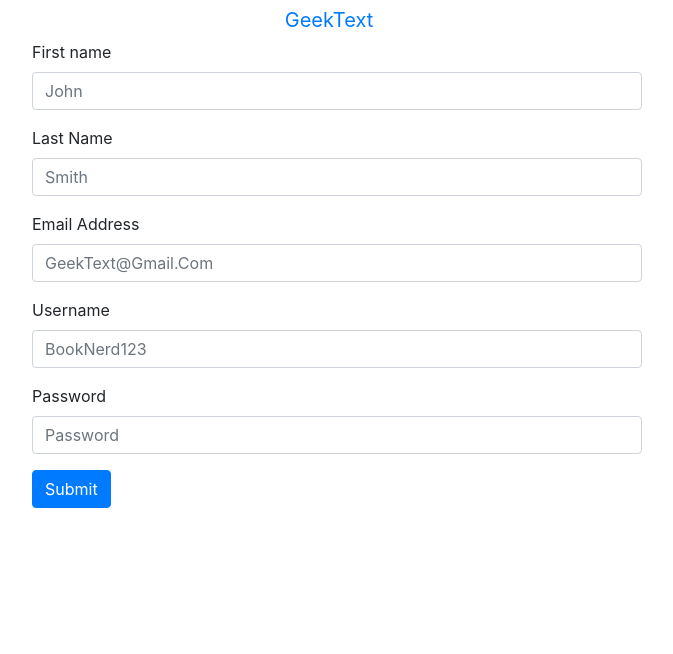
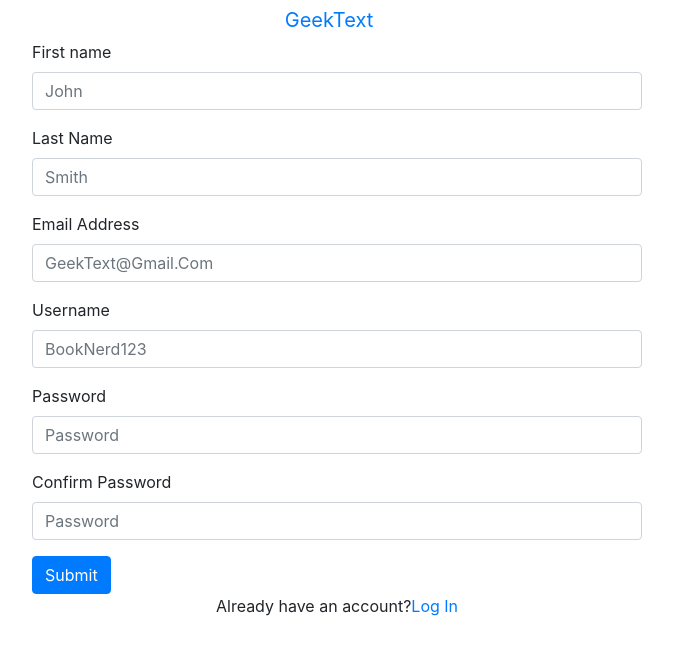
Before and after one commit to Stxvey/Geek-Text, a React (Create React App) app in the folder client/: page /register in a window 1280 px wide. Shown: the top 654 px of the page, without its empty margins (303-976 px from the left). Built offline with nearby package versions, Linux system fonts and the light colour scheme.

Commit message:
moved over register changes

```diff
--- a/client/src/components/Register.jsx
+++ b/client/src/components/Register.jsx
@@ -1,5 +1,5 @@
 import React , {useState} from 'react'
-import {Button, Form, Container, NavbarBrand} from 'react-bootstrap'
+import {Button, Form, Container, NavbarBrand, Alert} from 'react-bootstrap'
 import {Link} from 'react-router-dom'
 
 function Register() {
@@ -8,7 +8,9 @@ function Register() {
     const [email, setEmail] = useState("")
     const [username, setUsername] = useState("")
     const [password, setPassword] = useState("")
-    // const [confirmPassword, setConfirmPassword] = useState("")
+    const [confirmPassword, setConfirmPassword] = useState("")
+    const [errorMessage, setErrorMessage] = useState("")
+    const [show, setShow] = useState(false)
 
     function handleSubmit(e){
         e.preventDefault()
@@ -24,14 +26,23 @@ function Register() {
             headers: { 'Content-Type': 'application/json'},
             body: JSON.stringify(data)
         }
-        fetch('/user/register', requestOptions).then(res => console.log(res))
+        if(password != confirmPassword){
+            setErrorMessage("Passwords do not match")
+            setShow(true)
+        } else {
+            fetch('/user/register', requestOptions).then(res => console.log(res))
+        }
     }
+
     return(
         <>
             <Container className="w-50">
                 <NavbarBrand className="d-flex justify-content-center">
                         <Link to="/"> GeekText</Link>
                 </NavbarBrand>
+                <Alert variant='danger' show={show} onClose={() => setShow(false)} dismissible>
+                    {errorMessage}
+                </Alert>
                 <Form>
                     <Form.Group controlId="formBasicFirstName">
                         <Form.Label> First name</Form.Label>
@@ -53,10 +64,17 @@ function Register() {
                         <Form.Label> Password </Form.Label>
                         <Form.Control type="password" placeholder="Password" onChange={(e) => setPassword(e.target.value)} />
                     </Form.Group>
+                    <Form.Group controlId="formBasicPassword">
+                        <Form.Label> Confirm Password </Form.Label>
+                        <Form.Control type="password" placeholder="Password" onChange={(e) => setConfirmPassword(e.target.value)} />
+                    </Form.Group>
                     <Button variant="primary" type="submit" onClick={handleSubmit}>
                         Submit
                     </Button>
                 </Form>
+                <Container className="d-flex justify-content-center">
+                    Already have an account? <Link to="/login">Log In</Link>
+                </Container>
             </Container>
         </>
     )
```
